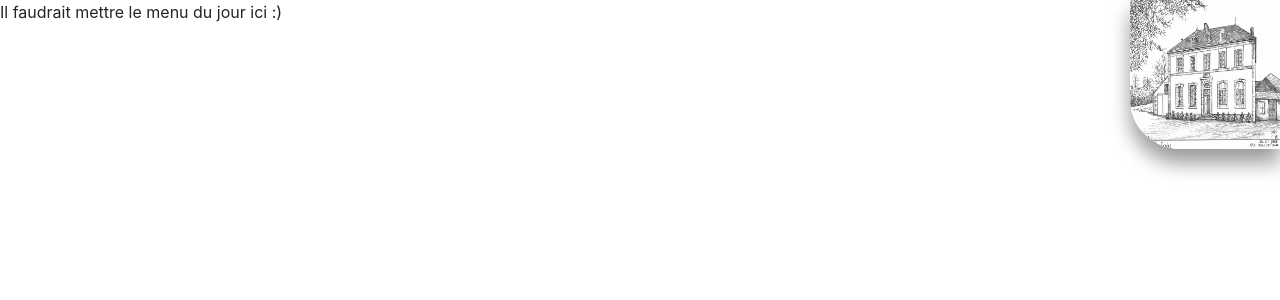
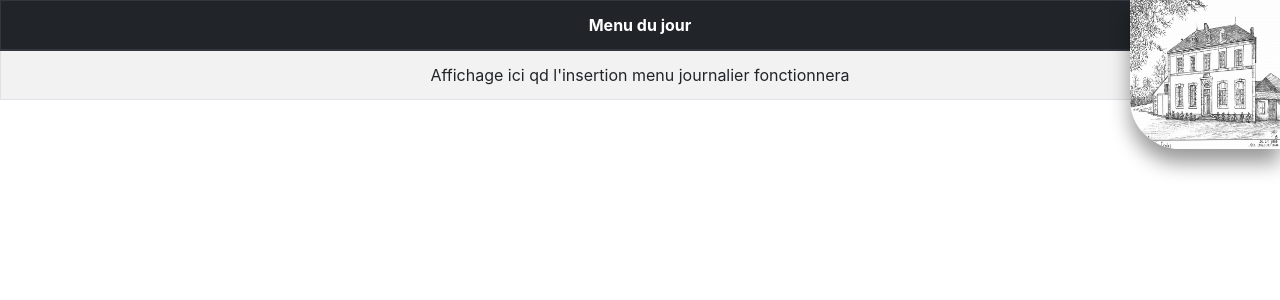
Before and after one commit to Sididboo/Cantine, a PHP site: page /index.php?action=dashboard in a window 1280 px wide. Shown: the part 69-369 px from the top of the page. Run offline with PHP 8.4, Linux system fonts and the light colour scheme; the visitor is signed in with stand-in values (Sample User, id 1); data that the repository does not hold is empty; some libraries are stand-ins or nearby versions.

Commit message:
Pré ajout Menu du jour sur dashboard

```diff
--- a/MVC_netican/controller/a-dashboard.php
+++ b/MVC_netican/controller/a-dashboard.php
@@ -1,4 +1,7 @@
 <?php
+
+    include_once 'model/menus.php';
+
     // On vérifie que le bouton 'submit' a été appuyé
     if (isset($_POST['submit']))
     {
@@ -33,4 +36,10 @@
     {
         $etat = 'init';
     }
+
+
+    $menuDuJour = array();
+    $menu = new menus();
+
+    $menuDujour = $menu->findAll();
 ?>
--- a/MVC_netican/view/v-dashboard.php
+++ b/MVC_netican/view/v-dashboard.php
@@ -24,11 +24,27 @@
 
     <!-- Contained -->
     <div class="containerDashboard">
-        Il faudrait mettre le menu du jour ici :)
         <div class="containerImg">
             <img class="img" src="./habillage/images/23154-ARS.jpg" alt="école d'Ars">
         </div>
     </div>
+
+    <table class="table table-bordered table-striped table-hover text-center">
+                <thead class="thead-dark">
+                    <tr>
+                        <th>Menu du jour</th>
+                    </tr>
+                </thead>
+
+                <tbody id="tbody">
+                    <form action="" method="post">
+                        <tr>
+                            <td><?php echo "Affichage ici qd l'insertion menu journalier fonctionnera";/*array_values($menuDuJour)[0];*/ ?></td>
+                        </tr>
+                    </form>
+
+                </tbody>
+            </table>
 </body>
 
 </html>
```
